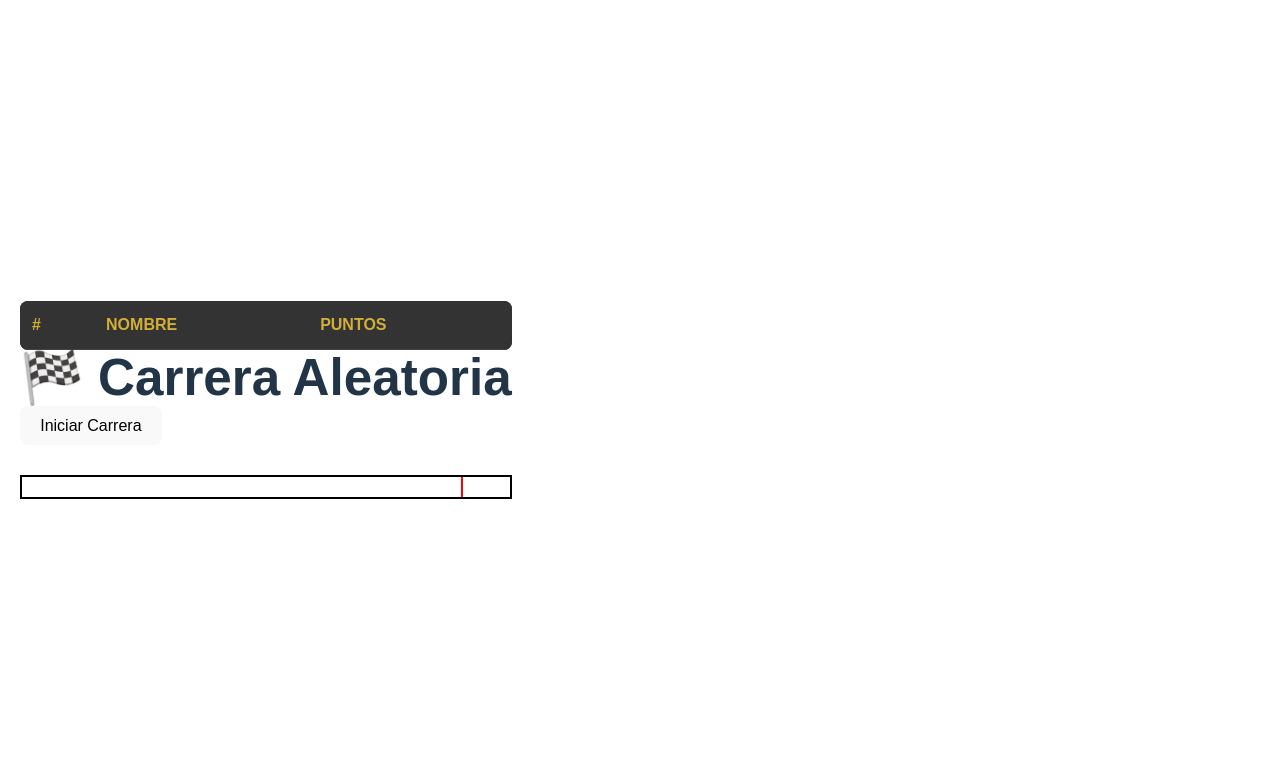
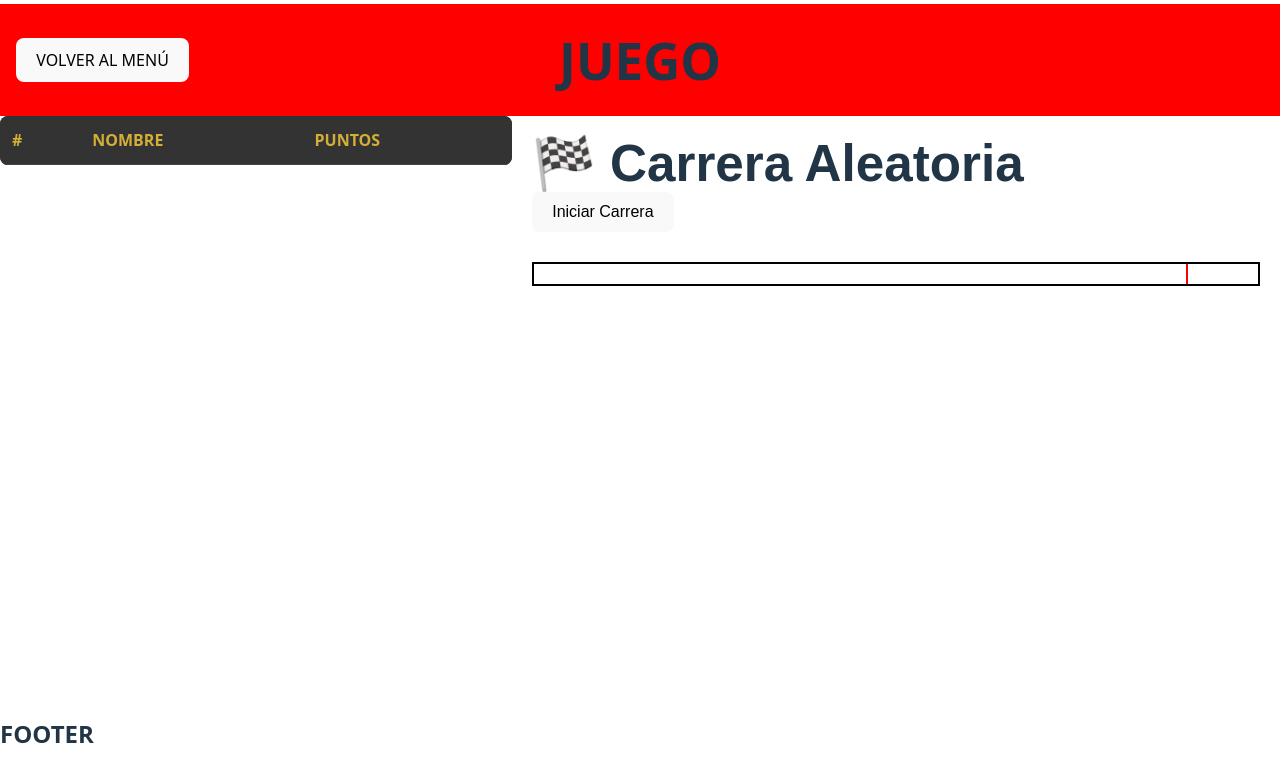
Before and after one commit to Santi-Rubiol/casino-recreativo, a React (Vite) app: page /random-race in a window 1280 px wide. Shown: the top 782 px of the page. Built offline with nearby package versions, Linux system fonts and the light colour scheme.

Commit message:
Agrego estructura a CarreraRandom

```diff
--- a/src/pages/CarreraRandom/CarreraRandom.tsx
+++ b/src/pages/CarreraRandom/CarreraRandom.tsx
@@ -1,18 +1,19 @@
 // RandomRaceGame.tsx
 import React, { useState, useEffect, useRef } from 'react'
-import Leaderboard from '../../components/Leaderboard/Leaderboard'
-import {
-  leerJugadoresStorage,
-  actualizarPuntajeYPosiciones,
-} from '../../data/registroJugadores'
+import { actualizarPuntajeYPosiciones } from '../../data/registroJugadores'
 import type { Jugador } from '../../types/Types'
 import type { Corredor } from './Carrera'
 
-const RandomRaceGame: React.FC = () => {
+const RandomRaceGame = ({
+  jugadores,
+  setJugadores,
+}: {
+  jugadores: Jugador[]
+  setJugadores: React.Dispatch<React.SetStateAction<Jugador[]>>
+}) => {
   const [isRunning, setIsRunning] = useState<boolean>(false)
   const [winner, setWinner] = useState<string | null>(null)
   const intervalRef = useRef<number | null>(null)
-  const jugadores: Jugador[] = leerJugadoresStorage()
   const finishLine = 90 // in percentage
   const [corredores, setCorredores] = useState<Corredor[]>(
     jugadores.map(
@@ -44,7 +45,13 @@ const RandomRaceGame: React.FC = () => {
             if (intervalRef.current !== null) clearInterval(intervalRef.current)
             const jugadorGanador = corredores[winnerIndex].jugador
             setWinner(jugadorGanador.nombre)
-            actualizarPuntajeYPosiciones(jugadores, jugadorGanador.id, 100)
+            console.log(jugadores, jugadorGanador.id, 100)
+            const jugadoresActualizados = actualizarPuntajeYPosiciones(
+              jugadores,
+              jugadorGanador.id,
+              100
+            )
+            setJugadores(jugadoresActualizados)
           }
 
           return newPositions
@@ -65,7 +72,6 @@ const RandomRaceGame: React.FC = () => {
 
   return (
     <div style={{ fontFamily: 'sans-serif', padding: '20px' }}>
-      <Leaderboard jugadores={jugadores} />
       <h1>🏁 Carrera Aleatoria</h1>
       {corredores.map((corredor, index) => (
         <div
--- a/src/routes/AppRoutes.tsx
+++ b/src/routes/AppRoutes.tsx
@@ -18,7 +18,7 @@ const AppRoutes = () => (
       />
       <Route
         path="/random-race"
-        element={<RandomRaceGame />}
+        element={<GameEstructure MainContent={RandomRaceGame} />}
       />
       <Route
         path="/tragamonedas"
```
